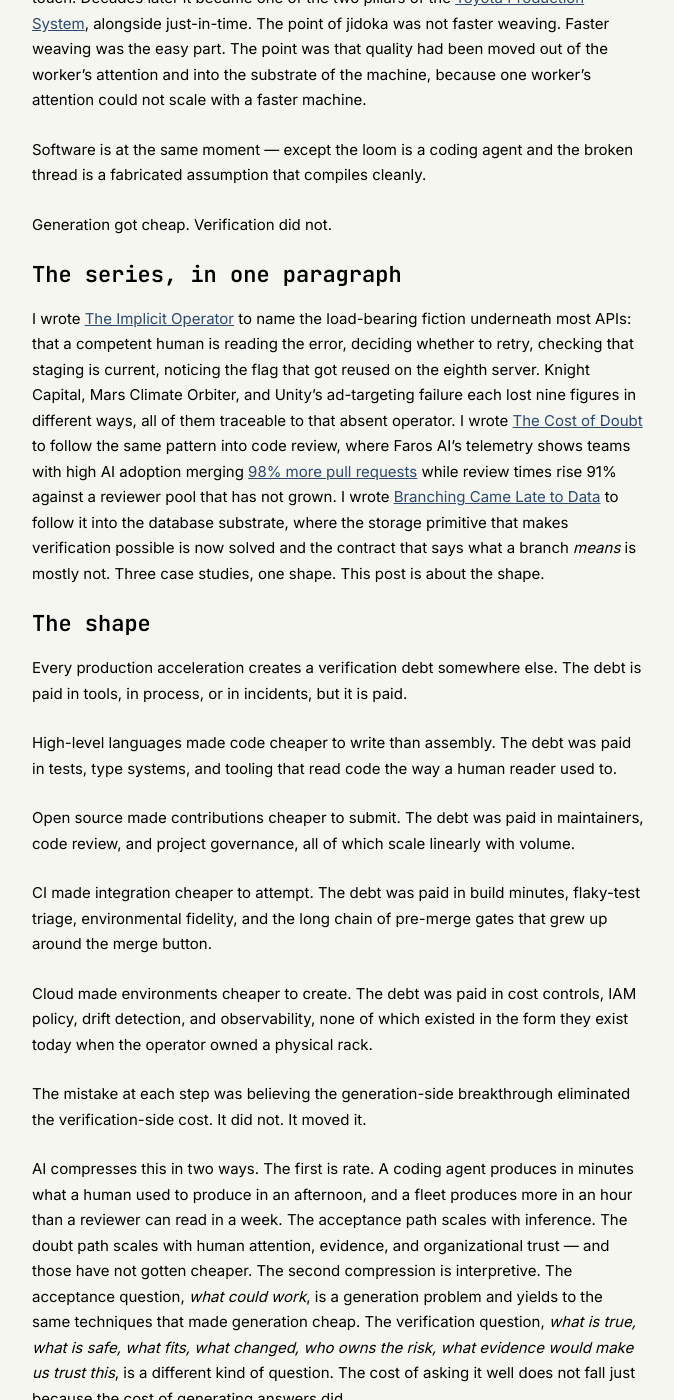
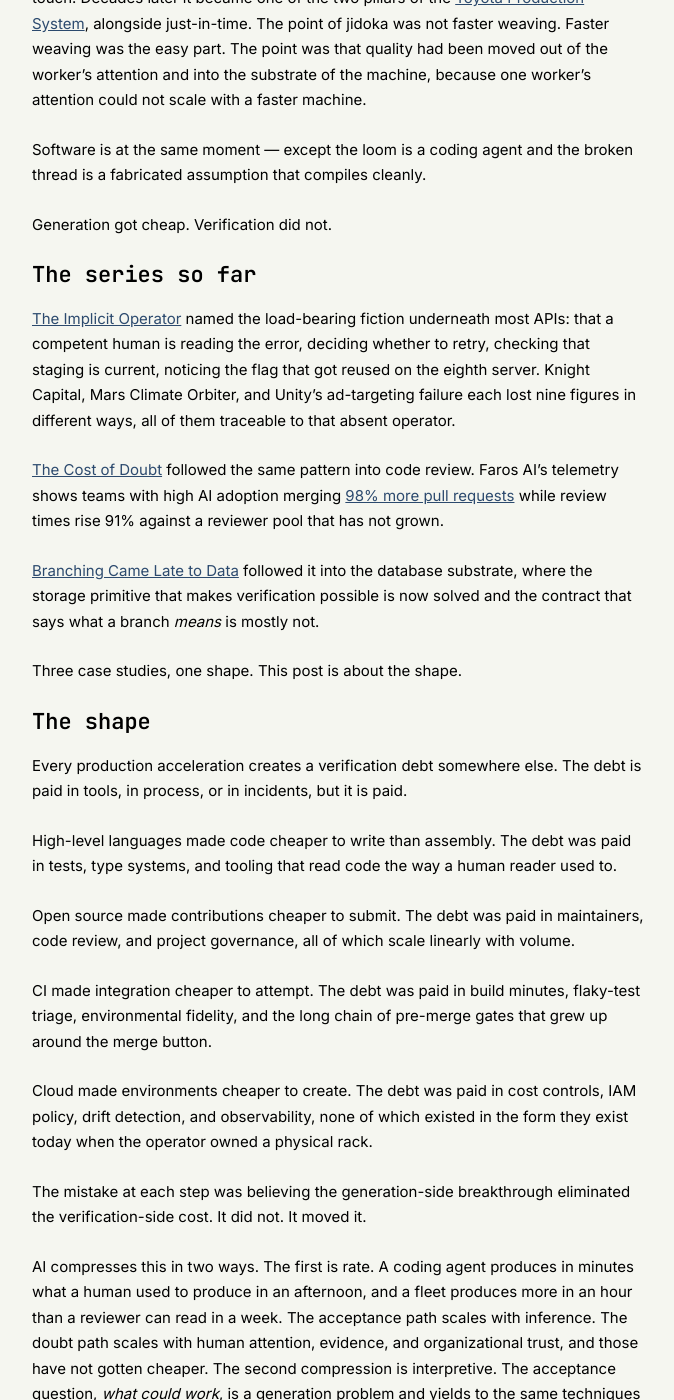
Before and after one commit to ashita-ai/ashita-ai.github.io, a Jekyll site: the page built from _posts/2026-06-01-generation-got-cheap-verification-did-not.md, in a window 1280 px wide and 1400 px high, scrolled down 542 px. Shown: the whole window, without its empty margins (302-976 px from the left). Built offline with Jekyll 4.4.1, drawn with Linux system fonts in a browser that asks for light colours; some of the changed text lies outside the part shown.

Commit message:
Tighten verification post: structure, worked example, fact fixes
- Split the series-recap paragraph wall into four short paragraphs
- Add a concrete worked example in "What it is not": agent-written
  audit log vs. substrate observation
- Sharpen "When verification is the wrong word" close, ending on
  "Reversibility may be the late name for the rest"
- Promote market-timing question to its own section,
  "Before or after the incident"
- Tighten "What I am still figuring out" to two open questions
- Replace vague closing with substrate-notices-its-own-defects callback
- Fact fixes: rm --preserve-root default in GNU coreutils since 2006
  (not 2008), and ~1 year to flip opt-in to default (not 2)
- Add Mimir gloss; clarify "synonym" sentence; cut redundant thesis
  restatement

```diff
--- a/_posts/2026-06-01-generation-got-cheap-verification-did-not.md
+++ b/_posts/2026-06-01-generation-got-cheap-verification-did-not.md
@@ -13,9 +13,15 @@
 
 Generation got cheap. Verification did not.
 
-## The series, in one paragraph
+## The series so far
 
-I wrote [The Implicit Operator](/blog/the-implicit-operator/) to name the load-bearing fiction underneath most APIs: that a competent human is reading the error, deciding whether to retry, checking that staging is current, noticing the flag that got reused on the eighth server. Knight Capital, Mars Climate Orbiter, and Unity's ad-targeting failure each lost nine figures in different ways, all of them traceable to that absent operator. I wrote [The Cost of Doubt](/blog/the-cost-of-doubt/) to follow the same pattern into code review, where Faros AI's telemetry shows teams with high AI adoption merging [98% more pull requests](/blog/the-hollow-codebase/) while review times rise 91% against a reviewer pool that has not grown. I wrote [Branching Came Late to Data](/blog/branching-came-late-to-data/) to follow it into the database substrate, where the storage primitive that makes verification possible is now solved and the contract that says what a branch *means* is mostly not. Three case studies, one shape. This post is about the shape.
+[The Implicit Operator](/blog/the-implicit-operator/) named the load-bearing fiction underneath most APIs: that a competent human is reading the error, deciding whether to retry, checking that staging is current, noticing the flag that got reused on the eighth server. Knight Capital, Mars Climate Orbiter, and Unity's ad-targeting failure each lost nine figures in different ways, all of them traceable to that absent operator.
+
+[The Cost of Doubt](/blog/the-cost-of-doubt/) followed the same pattern into code review. Faros AI's telemetry shows teams with high AI adoption merging [98% more pull requests](/blog/the-hollow-codebase/) while review times rise 91% against a reviewer pool that has not grown.
+
+[Branching Came Late to Data](/blog/branching-came-late-to-data/) followed it into the database substrate, where the storage primitive that makes verification possible is now solved and the contract that says what a branch *means* is mostly not.
+
+Three case studies, one shape. This post is about the shape.
 
 ## The shape
 
@@ -31,13 +37,13 @@
 
 The mistake at each step was believing the generation-side breakthrough eliminated the verification-side cost. It did not. It moved it.
 
-AI compresses this in two ways. The first is rate. A coding agent produces in minutes what a human used to produce in an afternoon, and a fleet produces more in an hour than a reviewer can read in a week. The acceptance path scales with inference. The doubt path scales with human attention, evidence, and organizational trust — and those have not gotten cheaper. The second compression is interpretive. The acceptance question, *what could work*, is a generation problem and yields to the same techniques that made generation cheap. The verification question, *what is true, what is safe, what fits, what changed, who owns the risk, what evidence would make us trust this*, is a different kind of question. The cost of asking it well does not fall just because the cost of generating answers did.
+AI compresses this in two ways. The first is rate. A coding agent produces in minutes what a human used to produce in an afternoon, and a fleet produces more in an hour than a reviewer can read in a week. The acceptance path scales with inference. The doubt path scales with human attention, evidence, and organizational trust, and those have not gotten cheaper. The second compression is interpretive. The acceptance question, *what could work*, is a generation problem and yields to the same techniques that made generation cheap. The verification question, *what is true, what is safe, what fits, what changed, who owns the risk, what evidence would make us trust this*, is a different kind of question entirely.
 
 ## Externalizing verification
 
 Sakichi's loom did not eliminate the worker. It moved the worker's job from one-machine-one-human to one-human-many-machines by making the machine responsible for noticing its own defect. The verification stayed. The substrate absorbed it.
 
-The software equivalent is a list of primitives written down post-incident. [The Implicit Operator](/blog/the-implicit-operator/) walked through the API-side examples: structured errors instead of strings (RFC 7807, gRPC's `Status`), idempotency keys instead of human retry judgment (Stripe, 2015), plan/apply separation instead of trusting the operator to preview the change (Terraform, 2014), dry-run pricing instead of surprise costs (BigQuery), typed confirmations for irreversible operations (`rm --preserve-root`, default by 2008). None of these are dramatic. Each one is a parameter, a verb, a flag, a column. Each one took roughly a decade to diffuse, because the economics of paying upfront for an absence are bad. The cost is concrete. The benefit is counterfactual.
+The software equivalent is a list of primitives written down post-incident. [The Implicit Operator](/blog/the-implicit-operator/) walked through the API-side examples: structured errors instead of strings (RFC 7807, gRPC's `Status`), idempotency keys instead of human retry judgment (Stripe, 2015), plan/apply separation instead of trusting the operator to preview the change (Terraform, 2014), dry-run pricing instead of surprise costs (BigQuery), typed confirmations for irreversible operations (`rm --preserve-root`, default in GNU coreutils since 2006). None of these are dramatic. Each one is a parameter, a verb, a flag, a column. Each one took years to diffuse, because the economics of paying upfront for an absence are bad. The cost is concrete. The benefit is counterfactual.
 
 The newer dimensions of the same pattern are where most of the unfinished work is. They organize naturally by the question they answer.
 
@@ -53,13 +59,15 @@
 
 *What happens if we are wrong?* Reversible deploys, rollback windows, idempotent retries, transactional substrates, [discardable environments](/blog/reversibility-as-default/) that turn destruction into a checkout.
 
-The list is partial and the boundaries are fuzzy. The shared property is that each primitive takes a piece of human verification and moves it into a substrate the machine can interrogate. That property is sharper than "good engineering" generally, which is the thing that makes me think *verification infrastructure* names a real category and not just a synonym.
+The list is partial and the boundaries are fuzzy. The shared property is that each primitive takes a piece of human verification and moves it into a substrate the machine can interrogate. That property is sharper than "good engineering" generally. Sharp enough that *verification infrastructure* names a real category, not a rebrand.
 
 ## What it is not
 
 The cheap answer is to pretend verification can be generated like everything else. Generate the review comments. Generate the test files. Generate the risk summary. Generate the policy text. Some of that output is useful. Some of it is plausible nonsense. Without calibration against reality, generated verification just moves the acceptance problem one level up: now somebody has to verify the verifier.
 
 This is the failure mode of the AI-review tool that posts fifty comments per PR with no ground truth feedback loop, the eval harness that scores model outputs against another model with no anchor outside the loop, the audit log that records what the agent claims it did rather than what the substrate observed it doing. Each looks like infrastructure. None carries the property that makes verification load-bearing: a check against a world the verifier did not also generate.
+
+Consider that last one concretely. An agent runs a destructive query, then writes its own line to the audit log: *ran DELETE on staging at 14:02, verified zero production impact*. The line is plausible. It is also the agent's claim, not the substrate's observation. A platform-written log would record what the agent actually executed, against what connection, with what result. The two logs can disagree. When they do, the agent's version is the one that gets read in the post-mortem, because it is the only one that exists.
 
 Toyoda's loom worked because the thread either broke or it did not, and the mechanism could tell. The verification surface had ground truth underneath it. Software verification needs the same property. Where the ground truth is the database, the substrate has to expose it. Where the ground truth is a side effect, the platform has to mediate it. Where the ground truth is an outcome the agent does not get to grade itself on, somebody else has to grade it.
 
@@ -77,7 +85,7 @@
 
 The darker reading is that "verification" was always doing two jobs at once: catching the defect before it shipped, and recovering after it shipped. If catching becomes impossible, recovering carries the whole budget. The substrate work that started as a complement to inspection — [reversibility](/blog/reversibility-as-default/), idempotent retries, transactional state, discardable environments — becomes the actual safety story. Verification and reversibility are complements today. In the limit, they may be substitutes, and the post-AI safety stack may look more like the second than the first.
 
-I do not think we are at the limit yet. The current generation of agents writes code humans could in principle review, and the post-mortems read like operator failures, not comprehension failures. But the counter-argument is right about the trajectory, and the honest position is not to pretend the inspection frame extends indefinitely. The substrate has to absorb a steadily larger fraction of the safety work. Verification is the early name for one part of that absorption. The full vocabulary is not yet settled.
+We are not at the limit yet. The current generation of agents writes code a human could in principle review, and the post-mortems read like operator failures, not comprehension failures. But the trajectory is the trajectory. Inspection scales for now. It does not scale forever. The substrate will absorb a steadily larger fraction of the safety work, and verification is the early name for one part of that absorption. Reversibility may be the late name for the rest.
 
 ## The database is an instance, not the thesis
 
@@ -87,16 +95,22 @@
 
 The same shape repeats at every layer. In CI, the verification surface is the eval harness and the gates around the merge button. In API design, it is the structured error and the idempotency key. In code review, it is the calibration loop around the bot reviewer. In deployment, it is the canary and the rollback. None of these vocabularies wins. The claim is that wherever generation outpaces human verification, the verification layer becomes the surface where the work happens, and the substrate that exposes it becomes the product.
 
+## Before or after the incident
+
+The economics of verification are bad in the usual way. The cost is paid in advance. The benefit is counterfactual, an incident that did not happen. The historical pattern is that the market funds verification only after the cost of its absence becomes visible, and the timeline is set by how visceral the absence gets.
+
+Eleven years for idempotency to diffuse from Stripe's introduction to common practice. A decade for plan/apply to spread from Terraform to its imitators. About a year for `rm --preserve-root` to flip from opt-in to default in GNU coreutils, and that one only after enough people typed the wrong thing and lost everything. The faster the pain, the faster the substrate absorbs it.
+
+AI compresses the calendar on both sides. The pain arrives faster. The question is whether the willingness to pay upfront compresses with it, or whether we wait for the nine-figure incident the way we waited for the others. That is the question I would most like to be wrong about.
+
 ## What I am still figuring out
 
 Whether *verification infrastructure* is too broad a frame or exactly the right one. It covers code review, database branches, API contracts, evaluation harnesses, policy engines, deployment gates, and audit trails. The thing that keeps me from collapsing it into "good engineering" is the shared mechanism. Each primitive takes a piece of human verification and moves it into a substrate the machine can interrogate. That property is precise enough to falsify designs. A verifier that scores its own output against itself fails it. A clone with no parity contract fails it. An audit log the agent writes about its own behavior fails it. If the frame stays predictive about which designs hold up under load, it is doing work.
 
 Which part of verification is productizable and which part stays human. Freshness, lineage, side-effect mediation, policy, replay, audit, evaluation harnesses with external ground truth, transactional state. All productizable, with the receipts to show. Architectural fit, product taste, customer risk, strategy, ethics. Not productizable in the form of a generated comment. The boundary matters. Over-automating judgment is just another way to hide the operator. Under-automating mechanics is how the doubt-budget runs out before the work does.
 
-Whether the market funds verification before the incident or after. The economics are bad in the usual way. Eleven years for idempotency to diffuse. A decade for plan/apply. Two years for `--preserve-root` to flip from opt-in to default. The historical pattern is that the market funds verification after the cost of its absence becomes visible. AI compresses the calendar. Whether it also compresses the willingness to pay upfront is the question I would most like to be wrong about.
-
 ---
 
 In 1924, Sakichi Toyoda built a loom that stopped itself when a thread broke, and a worker who used to watch one machine could supervise many. The breakthrough was not weaving speed. It was that defect detection had become a property of the substrate. The mill kept its workers. The workers stopped being the bottleneck between production speed and quality.
 
-Software is in the same place. Generation has gotten cheap enough that the human at the keyboard cannot be the verification layer any more, and the question is whether the substrate absorbs the work or whether we keep selling the loom without the thread sensor. The answer is not to slow generation down. It is to stop pretending generation and verification scale the same way. They do not. They never have. The next infrastructure layer is wherever that difference becomes impossible to ignore.
+Software is in the same place. Generation has gotten cheap enough that the human at the keyboard cannot be the verification layer any more, and the question is whether the substrate absorbs the work or whether we keep selling the loom without the thread sensor. The answer is not to slow generation down. It is to stop pretending generation and verification scale the same way. They do not. They never have. The next infrastructure layer is the one where the substrate notices its own defects.
```
Also changed, not shown: other parts of _posts/2026-06-01-generation-got-cheap-verification-did-not.md (+1 -1 lines).
